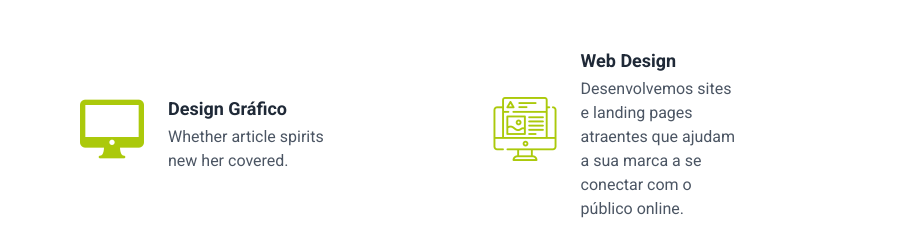
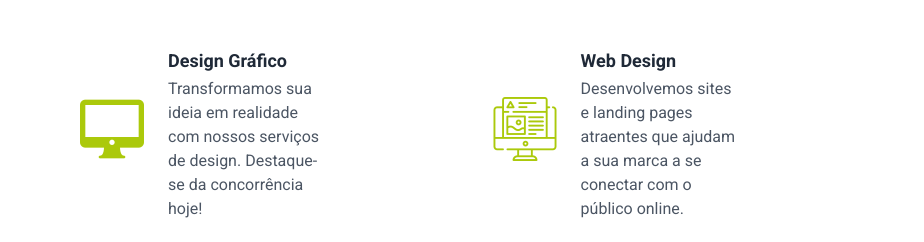
Before and after one commit to jon1408/enginedesign, a plain HTML site: page index.html in a window 1280 px wide. Shown: the part 967-1209 px from the top of the page, 0-924 px from the left. Drawn offline with nearby package versions, Linux system fonts and the light colour scheme.

Commit message:
Update index.html
Aditional description on service section

```diff
--- a/index.html
+++ b/index.html
@@ -108,7 +108,7 @@
                                   </div>
                                   <div class="flex items-start flex-col ml-6 pt-8">
                                       <h2 class="text-lg font-semibold leading-4 text-gray-800 dark:text-white">Design Gráfico</h2>
-                                      <p class="lg:w-40 2xl:w-52 text-base leading-6 mt-2 text-gray-600 dark:text-gray-200">Whether article spirits new her covered.</p>
+                                      <p class="lg:w-40 2xl:w-52 text-base leading-6 mt-2 text-gray-600 dark:text-gray-200">Transformamos sua ideia em realidade com nossos serviços de design. Destaque-se da concorrência hoje!</p>
                                   </div>
                               </div>
                               <div class="flex items-center">
```
